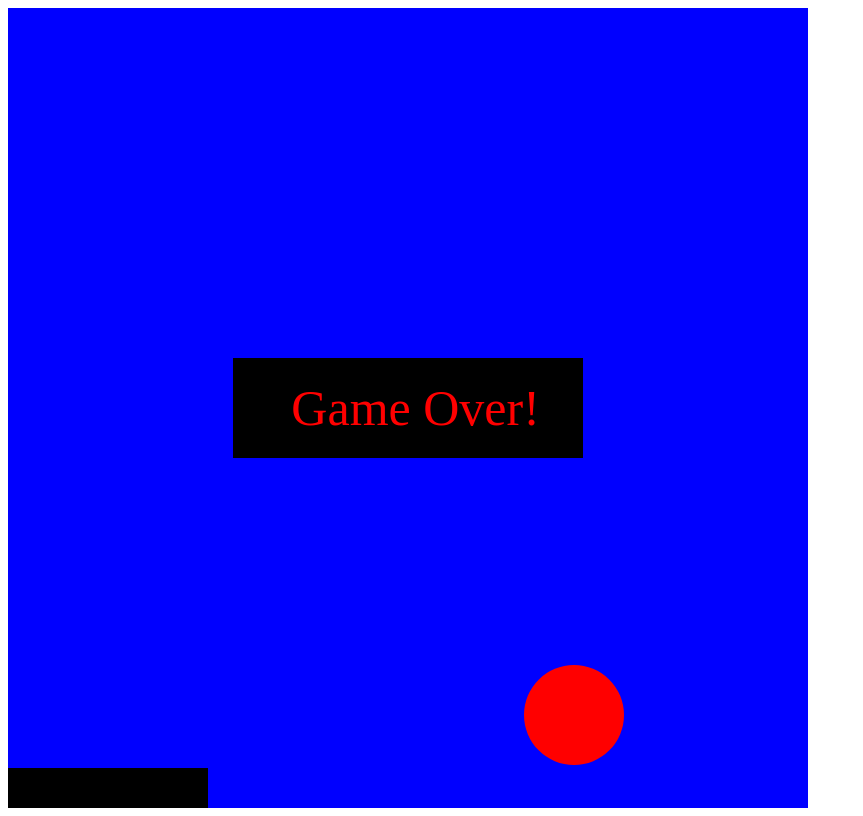
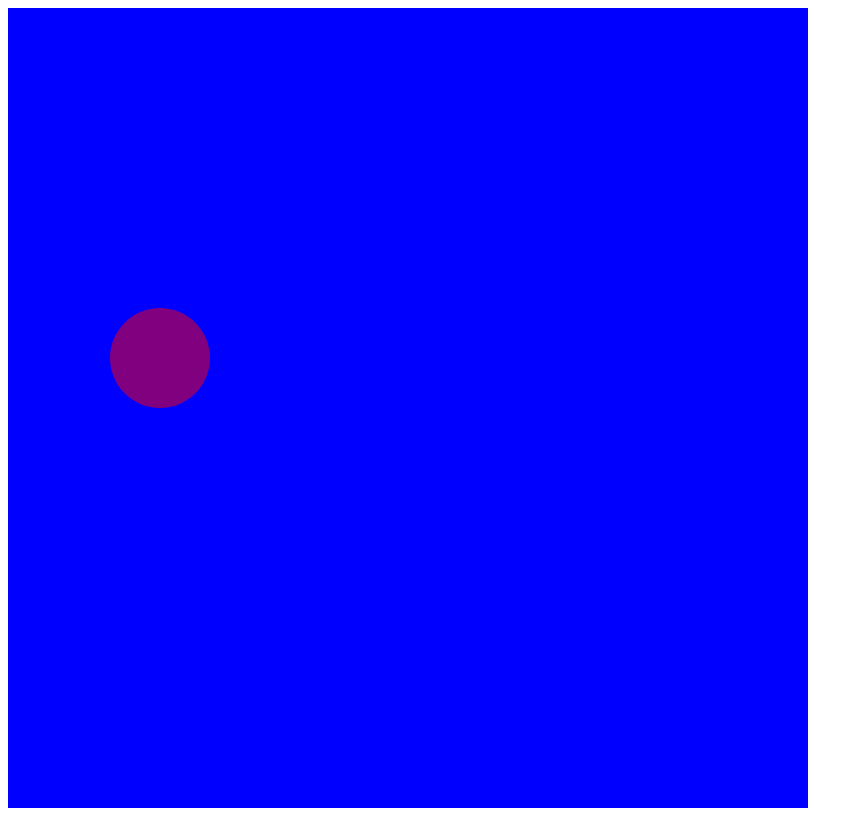
Before and after one commit to Elias0419/elias0419.github.io, a plain HTML site: page html/test.html in a window 1280 px wide. Shown: the whole page, without its empty margins (0-863 px from the left). Drawn offline with Linux system fonts and the light colour scheme.

Commit message:
Update test.html

```diff
--- a/html/test.html
+++ b/html/test.html
@@ -1,97 +1,45 @@
 <body>
     <canvas id="animation_canvas" width="800" height="800"></canvas>
     <script>
-    class BouncingCanvas {
-        constructor(args) {
-            Object.assign(this, args);
-            this.canvas = document.getElementById(this.canvas_id);
-            this.canvas.addEventListener('mousemove', (e) => { this.paddle_x = e.clientX; }, false);
+    const ball_radius = 50;
+    const canvas_width = canvas_height = 600;
 
-            this.ball_x = this.ball_y = this.ball_radius;
+    let ball_x = ball_y = ball_radius;
+    let x_movement_rate = 3; // number of pixels moved right per frame
+    let y_movement_rate = 1; // number of pixels moved down per frame
 
-            this.paddle_width = this.ball_radius * 4;
-            this.paddle_height = 40;
-            this.paddle_x = this.paddle_width / 2;
-
-            this.gameOver = false;
-
-            window.requestAnimationFrame(this.draw);
-        }
-            drawGameOver = (ctx) => {
-            const endScreenHeight = 100;
-            const endScreenWidth = 350;
-            const endScreenX = (this.canvas.width - endScreenWidth)/2;
-            const endScreenY = (this.canvas.height - endScreenHeight)/2;
-            const fontSize = 50;
-
-            ctx.save();
-
-            ctx.beginPath();
-            ctx.moveTo(0, 0);
-            ctx.fillStyle = 'black';
-            ctx.fillRect(endScreenX, endScreenY, endScreenWidth, endScreenHeight);
-
-            ctx.beginPath();
-            ctx.moveTo((endScreenWidth/6), fontSize);
-            ctx.fillStyle = 'red';
-            ctx.font = fontSize + 'px serif';
-            ctx.fillText('Game Over!', endScreenX + (endScreenWidth)/6, endScreenY + fontSize*4/3);
-
-            ctx.restore();
+    function checkForBounce() {
+        if (ball_x + ball_radius >= canvas_width || ball_x - ball_radius <= 0) {
+            x_movement_rate = x_movement_rate * -1;
         }
 
-        checkForBounce = () => {
-            let hasHitBottom = (this.ball_y + this.ball_radius >= this.canvas.height - this.paddle_height);
-            let paddleLeftEdge = this.paddle_x - this.paddle_width/2;
-            let paddleRightEdge = this.paddle_x + this.paddle_width/2;
-
-            if (hasHitBottom && (this.ball_x < paddleLeftEdge || this.ball_x > paddleRightEdge)) {
-                this.gameOver = true;
-            }
-
-            if (this.ball_x + this.ball_radius >= this.canvas.width || this.ball_x - this.ball_radius <= 0) {
-                this.x_movement_rate = this.x_movement_rate * -1;
-            }
-
-            if (hasHitBottom || this.ball_y - this.ball_radius <= 0) {
-                this.y_movement_rate = this.y_movement_rate * -1;
+        if (ball_y + ball_radius >= canvas_height || ball_y - ball_radius <= 0) {
+            y_movement_rate = y_movement_rate * -1;
         }
     }
 
-        draw = () => {
-            let ctx = this.canvas.getContext("2d");
+    function draw() {
+        let canvas = document.getElementById("animation_canvas");
+        let ctx = canvas.getContext("2d");
 
-            // Draw blank canvas background over the last frame
         ctx.fillStyle = "blue";
-            ctx.fillRect(0, 0, this.canvas.width, this.canvas.height);
+        ctx.fillRect(0, 0, canvas.width, canvas.height);
 
-            // Draw the paddle at the current mouse location
-            ctx.beginPath();
-            ctx.moveTo(0, 0);
-            ctx.fillStyle = 'black';
-            ctx.fillRect(this.paddle_x - this.paddle_width/2, this.canvas.height - this.paddle_height, this.paddle_width, this.paddle_height);
-
-            // Move the ball and then draw it
-            this.ball_x += this.x_movement_rate;
-            this.ball_y += this.y_movement_rate;
+        ctx.fillStyle = "purple";
+        ctx.translate(x_movement_rate, y_movement_rate);
 
         ctx.beginPath();
-            ctx.moveTo(0, 0);
-            ctx.fillStyle = this.gameOver ? "red" : "green";
-            ctx.arc(this.ball_x, this.ball_y, this.ball_radius, 0, 2 * Math.PI);
+        ctx.arc(ball_radius, ball_radius, ball_radius, 0, 2 * Math.PI);
         ctx.fill();
 
-            if (this.gameOver) {
-                  this.drawGameOver(ctx);
-                return;
+        ball_x += x_movement_rate;
+        ball_y += y_movement_rate;
+
+        checkForBounce();
+
+        window.requestAnimationFrame(draw);
     }
 
-            this.checkForBounce();
-
-            window.requestAnimationFrame(this.draw);
-        }
-    }
-
-    bc = new BouncingCanvas({'canvas_id': 'animation_canvas', 'ball_radius': 50, 'x_movement_rate': 4, 'y_movement_rate': 3});
+    window.requestAnimationFrame(draw);
   </script>
 </body>
```
Lines whose indentation alone changed are shown as unchanged.
